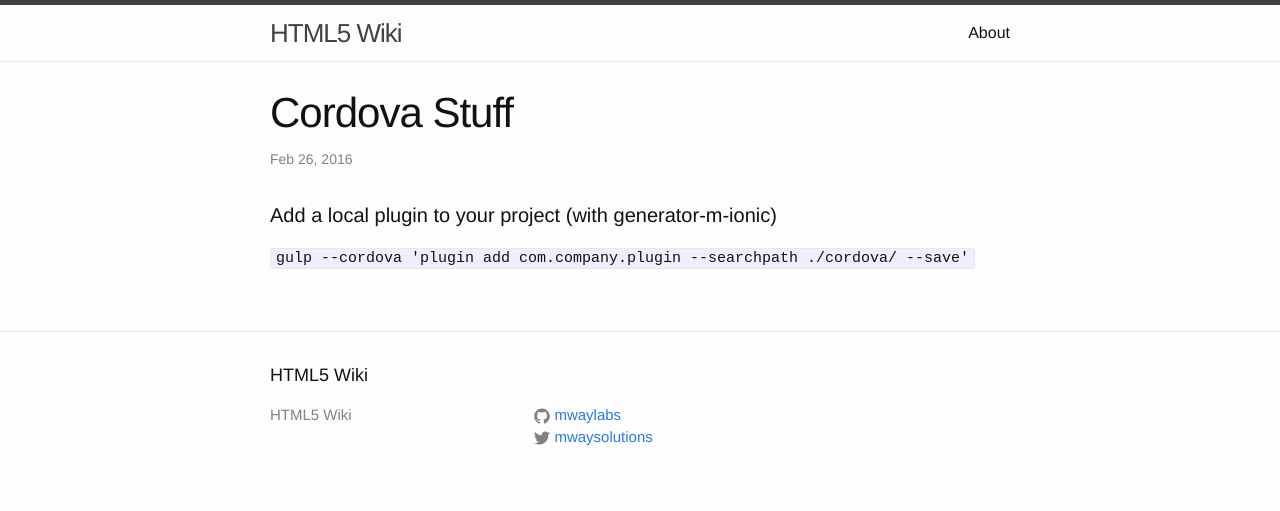
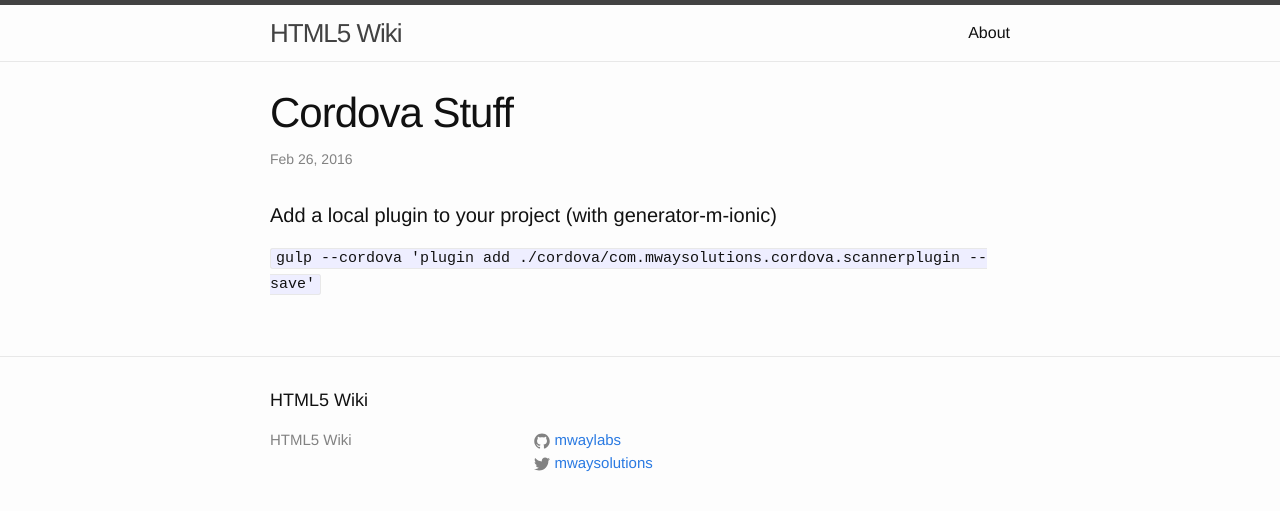
Before and after one commit to B-Rich/html5-wiki, a Jekyll site: the page built from _posts/2016-02-26-cordova-stuff.markdown, in a window 1280 px wide. Shown: the top 511 px of the page. Built offline with Jekyll 4.4.1, drawn with Linux system fonts in a browser that asks for light colours.

Commit message:
Update 2016-02-26-cordova-stuff.markdown

```diff
--- a/_posts/2016-02-26-cordova-stuff.markdown
+++ b/_posts/2016-02-26-cordova-stuff.markdown
@@ -7,4 +7,4 @@ categories: cordova generator-m-ionic
 
 #### Add a local plugin to your project (with generator-m-ionic)
 
-`gulp --cordova 'plugin add com.company.plugin --searchpath ./cordova/ --save'`
+`gulp --cordova 'plugin add ./cordova/com.mwaysolutions.cordova.scannerplugin --save'`
```
